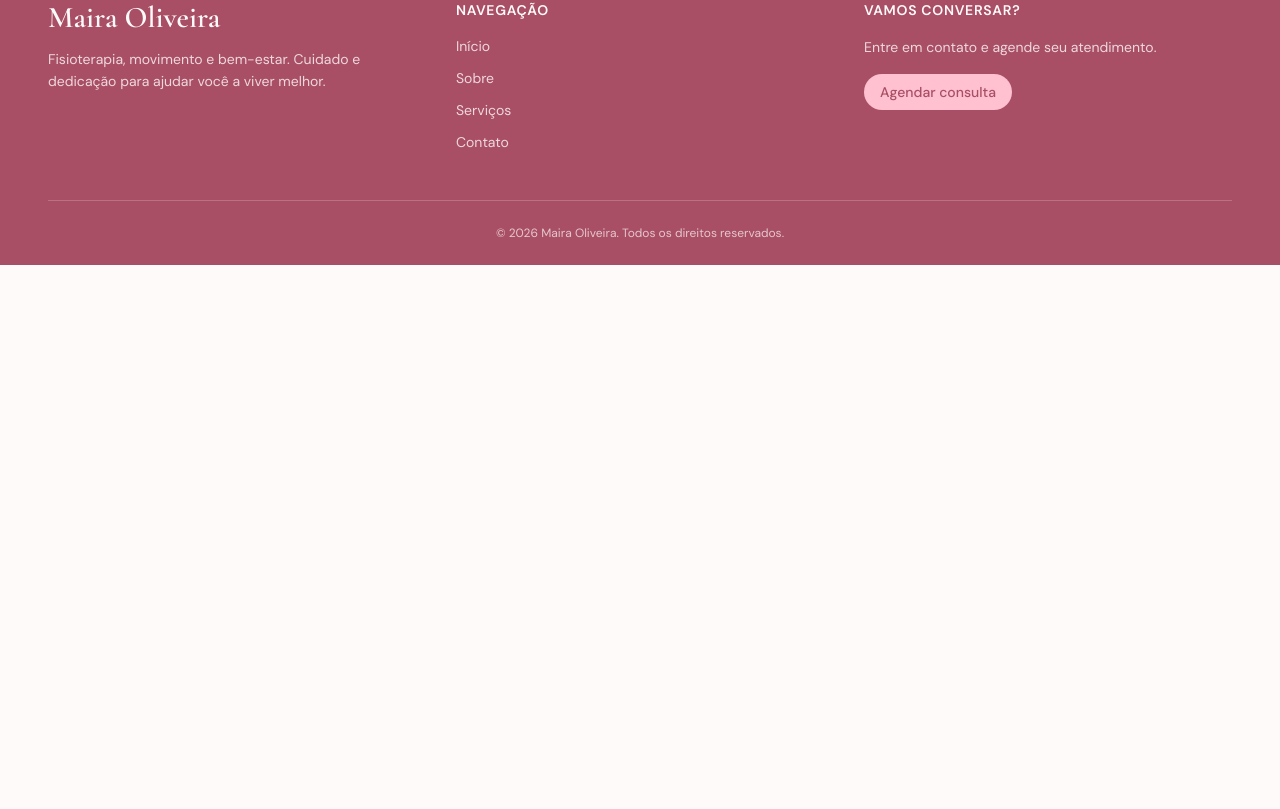
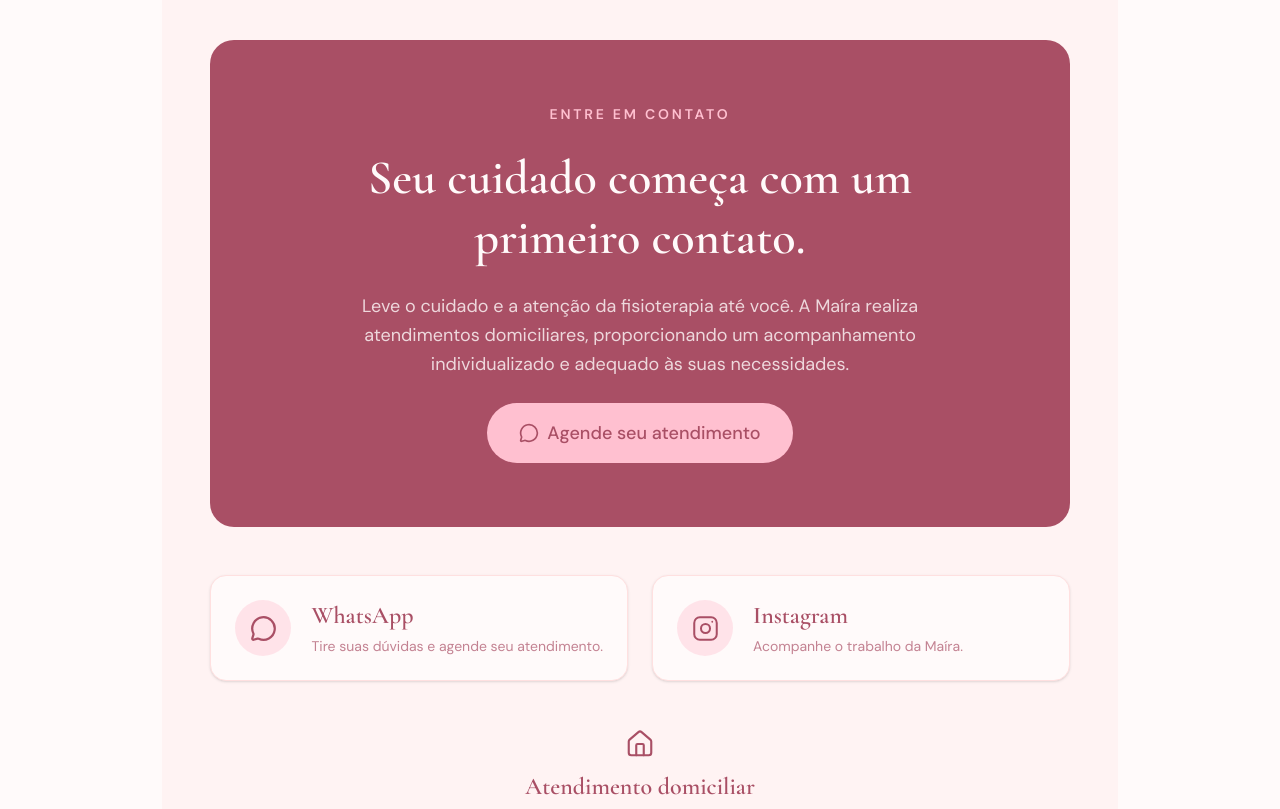
Before and after one commit to Jbsam159/Site-Institucional-Maira-Fisioterapeuta, a Next.js app: page / in a window 1280 px wide. Shown: the part 4771-5580 px from the top of the page. Before the commit the page ends 5036 px from the top, so only its background shows below. Built offline with nearby package versions, Linux system fonts and the light colour scheme.

Commit message:
criado secao de contato

```diff
--- a/src/app/page.tsx
+++ b/src/app/page.tsx
@@ -5,6 +5,7 @@ import { AboutSection } from '@/components/sections/about-section';
 import { ServicesSection } from '@/components/sections/services-section';
 import { DifferentialsSection } from '@/components/sections/differentials-section';
 import { TestimonialsSection } from '@/components/sections/testimonials-section';
+import { ContactSection } from '@/components/sections/contact-section';
 
 export default function Home() {
   return (
@@ -16,7 +17,7 @@ export default function Home() {
         <ServicesSection />
         <DifferentialsSection />
         <TestimonialsSection />
-
+        <ContactSection />
 
       </main>
 
--- /dev/null
+++ b/src/components/sections/contact-section.tsx
@@ -0,0 +1,207 @@
+
+import {
+  MessageCircle,
+  House,
+} from 'lucide-react';
+
+import { Container } from '@/components/ui/container';
+import { ButtonLink } from '@/components/ui/button-link';
+
+import {
+  WHATSAPP_URL,
+  INSTAGRAM_URL,
+} from '@/constants/contact';
+
+export function ContactSection() {
+  return (
+    <section
+      id="contato"
+      className="bg-brand-light/30 py-16 md:py-24"
+    >
+      <Container>
+        <div className="flex flex-col gap-12">
+
+          {/* Chamada principal */}
+          <div className="
+            flex flex-col items-center gap-6
+            rounded-3xl bg-brand-rose
+            px-6 py-12 text-center
+            md:px-12 md:py-16
+          ">
+            <span className="
+              font-sans text-sm font-semibold
+              uppercase tracking-[0.2em]
+              text-brand-pink
+            ">
+              Entre em contato
+            </span>
+
+            <h2 className="
+              max-w-2xl font-heading text-4xl
+              font-semibold leading-tight
+              text-brand-background md:text-5xl
+            ">
+              Seu cuidado começa com um primeiro contato.
+            </h2>
+
+            <p className="
+              max-w-xl font-sans text-base
+              leading-relaxed text-brand-background/80
+              md:text-lg
+            ">
+              Leve o cuidado e a atenção da fisioterapia até você.
+              A Maíra realiza atendimentos domiciliares,
+              proporcionando um acompanhamento individualizado
+              e adequado às suas necessidades.
+            </p>
+
+            <ButtonLink
+              href={WHATSAPP_URL}
+              target="_blank"
+              rel="noopener noreferrer"
+              variant="secondary"
+              size="lg"
+            >
+              <MessageCircle size={20} aria-hidden="true" />
+              Agende seu atendimento
+            </ButtonLink>
+          </div>
+
+          {/* Informações de contato */}
+          <div className="
+            grid grid-cols-1 gap-6
+            md:grid-cols-2
+          ">
+
+            {/* WhatsApp */}
+            <a
+              href={WHATSAPP_URL}
+              target="_blank"
+              rel="noopener noreferrer"
+              className="
+                group flex items-center gap-5
+                rounded-2xl border border-brand-light
+                bg-brand-background p-6 shadow-sm
+                transition-all duration-300
+                hover:-translate-y-1 hover:shadow-lg
+              "
+            >
+              <div className="
+                flex size-14 shrink-0 items-center
+                justify-center rounded-full
+                bg-brand-pink/40
+              ">
+                <MessageCircle
+                  size={27}
+                  className="text-brand-rose"
+                  aria-hidden="true"
+                />
+              </div>
+
+              <div className="flex flex-col gap-1">
+                <h3 className="
+                  font-heading text-2xl
+                  font-semibold text-brand-rose
+                ">
+                  WhatsApp
+                </h3>
+
+                <p className="
+                  font-sans text-sm
+                  text-brand-rose/70
+                ">
+                  Tire suas dúvidas e agende seu atendimento.
+                </p>
+              </div>
+            </a>
+
+            {/* Instagram */}
+            <a
+              href={INSTAGRAM_URL}
+              target="_blank"
+              rel="noopener noreferrer"
+              className="
+                group flex items-center gap-5
+                rounded-2xl border border-brand-light
+                bg-brand-background p-6 shadow-sm
+                transition-all duration-300
+                hover:-translate-y-1 hover:shadow-lg
+              "
+            >
+              <div className="
+                flex size-14 shrink-0 items-center
+                justify-center rounded-full
+                bg-brand-pink/40
+              ">
+                <svg
+                  xmlns="http://www.w3.org/2000/svg"
+                  width="27"
+                  height="27"
+                  viewBox="0 0 24 24"
+                  fill="none"
+                  stroke="currentColor"
+                  strokeWidth="1.8"
+                  strokeLinecap="round"
+                  strokeLinejoin="round"
+                  className="text-brand-rose"
+                  aria-hidden="true"
+                >
+                  <rect x="2" y="2" width="20" height="20" rx="5" />
+                  <circle cx="12" cy="12" r="4" />
+                  <circle cx="18" cy="6" r="0.8" fill="currentColor" stroke="none" />
+                </svg>
+              </div>
+
+              <div className="flex flex-col gap-1">
+                <h3 className="
+                  font-heading text-2xl
+                  font-semibold text-brand-rose
+                ">
+                  Instagram
+                </h3>
+
+                <p className="
+                  font-sans text-sm
+                  text-brand-rose/70
+                ">
+                  Acompanhe o trabalho da Maíra.
+                </p>
+              </div>
+            </a>
+
+          </div>
+
+          {/* Modalidade de atendimento */}
+          <div className="
+            flex flex-col items-center gap-3
+            text-center
+          ">
+            <House
+              size={30}
+              strokeWidth={1.7}
+              className="text-brand-rose"
+              aria-hidden="true"
+            />
+
+            <h3 className="
+              font-heading text-2xl
+              font-semibold text-brand-rose
+            ">
+              Atendimento domiciliar
+            </h3>
+
+            <p className="
+              max-w-xl font-sans text-sm
+              leading-relaxed text-brand-rose/70
+              md:text-base
+            ">
+              Mais comodidade e cuidado, com atendimento
+              realizado no conforto da sua casa.
+            </p>
+          </div>
+
+        </div>
+      </Container>
+    </section>
+  );
+}
--- a/src/constants/contact.ts
+++ b/src/constants/contact.ts
@@ -2,9 +2,15 @@ export const CONTACT = {
   whatsapp: {
     number: "5561999999999",
     message: "Olá, Maíra! Gostaria de saber mais sobre seus atendimentos.",
+  },
+  instagram: {
+    username: "fisiomaira",
+    url: "https://www.instagram.com/fisiomaira/",
   },
 };
 
 export const WHATSAPP_URL = `https://wa.me/${CONTACT.whatsapp.number}?text=${encodeURIComponent(
   CONTACT.whatsapp.message,
 )}`;
+
+export const INSTAGRAM_URL = CONTACT.instagram.url;
```
Also changed, not shown: 1 other file (tests, documents, lock files or other folders).
